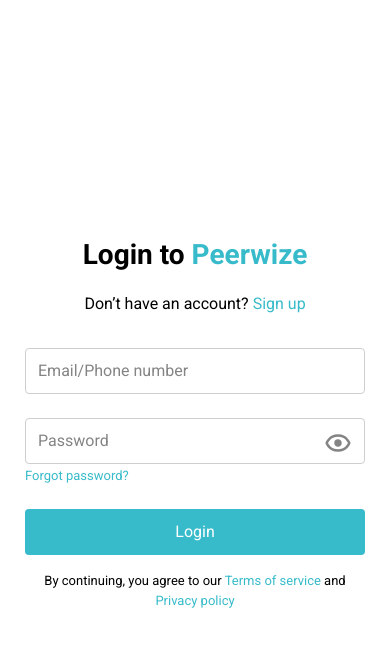
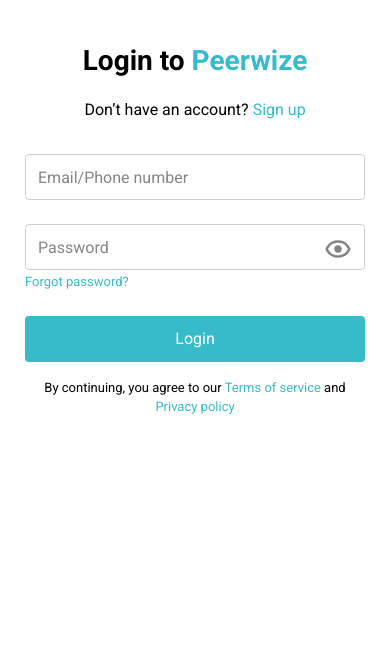
Before and after one commit to salv20/peerwize, a React (Vite) app: page / in a window 390 px wide. Shown: the top 646 px of the page. Built offline with nearby package versions, Linux system fonts and the light colour scheme.

Commit message:
height adjustments for mobile screen

```diff
--- a/src/index.css
+++ b/src/index.css
@@ -22,9 +22,9 @@
 }
 
 .form-scroll {
-  @apply px-[10px] h-[100vh] grid items-center lg:overflow-scroll py-[40px] text-center mx-auto;
+  @apply px-[10px] lg:h-[100vh] grid items-center lg:overflow-scroll py-[40px] text-center mx-auto;
 }
 
 .forgetPW-scroll {
-  @apply px-[10px] h-[100vh] lg:overflow-scroll py-[40px] text-center mx-auto;
+  @apply px-[10px] lg:h-[100vh] lg:overflow-scroll py-[40px] text-center mx-auto;
 }
```
